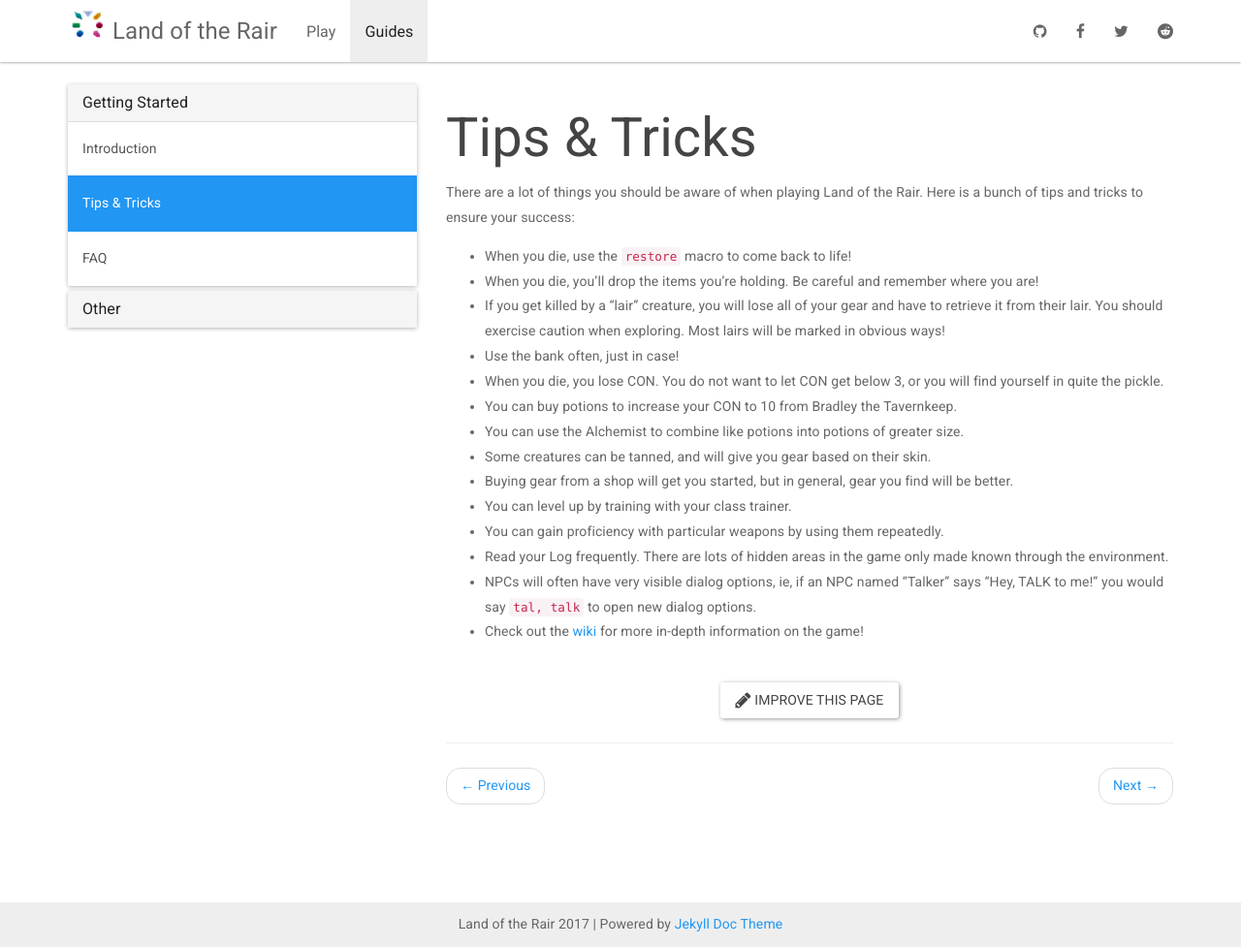
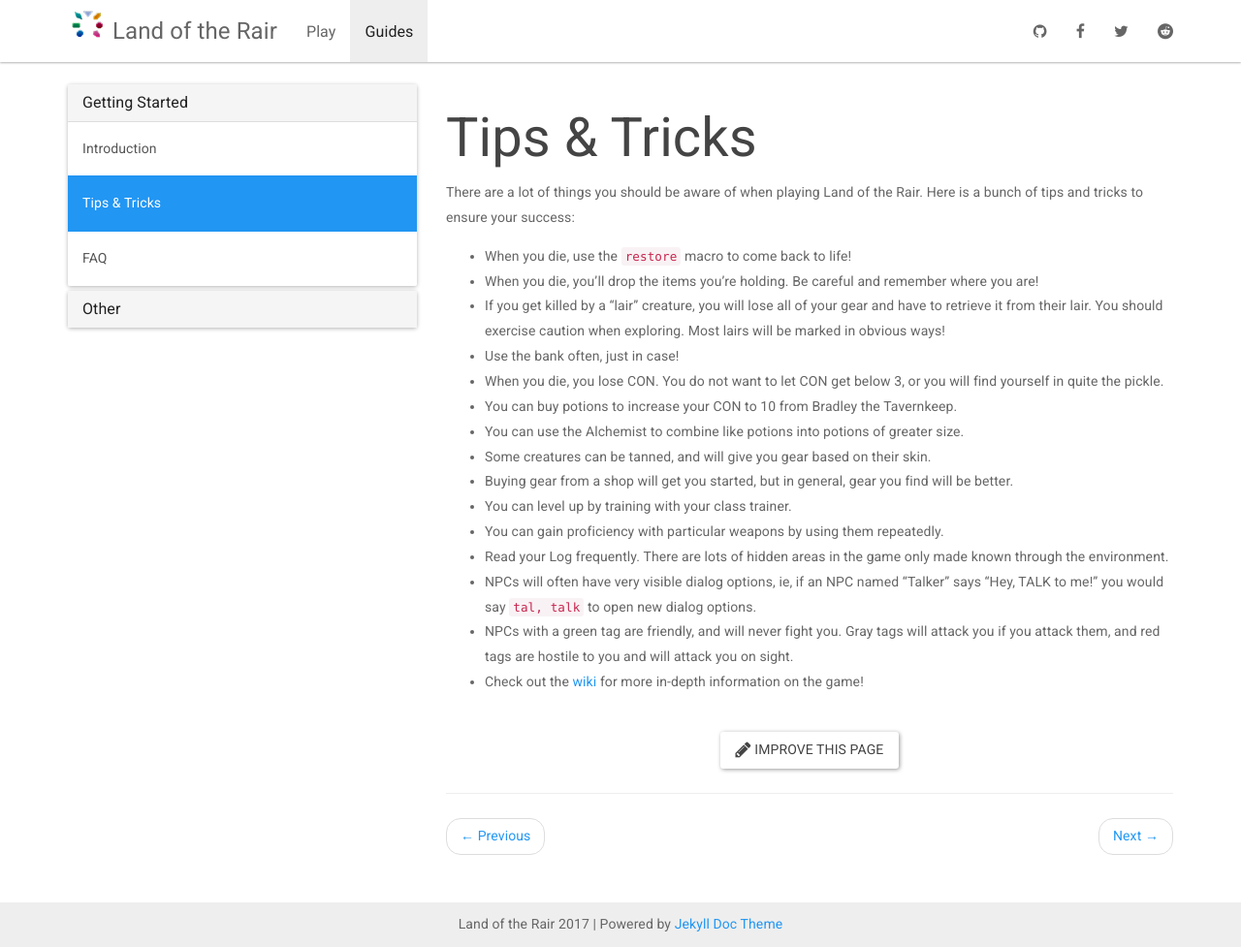
Before and after one commit to LandOfTheRair/landoftherair.github.io, a Jekyll site: the page built from _docs/getting-started/tips-tricks.md, in a window 1280 px wide and 977 px high. Shown: the whole window at 97% size. Built offline with Jekyll 4.4.1, drawn with Linux system fonts in a browser that asks for light colours; nearby versions of some CDN libraries.

Commit message:
Update tips-tricks.md

```diff
--- a/_docs/getting-started/tips-tricks.md
+++ b/_docs/getting-started/tips-tricks.md
@@ -19,4 +19,5 @@ There are a lot of things you should be aware of when playing Land of the Rair.
 * You can gain proficiency with particular weapons by using them repeatedly.
 * Read your Log frequently. There are lots of hidden areas in the game only made known through the environment.
 * NPCs will often have very visible dialog options, ie, if an NPC named "Talker" says "Hey, TALK to me!" you would say `tal, talk` to open new dialog options.
+* NPCs with a green tag are friendly, and will never fight you. Gray tags will attack you if you attack them, and red tags are hostile to you and will attack you on sight.
 * Check out the [wiki](https://github.com/LandOfTheRair/landoftherair/wiki) for more in-depth information on the game!
```
